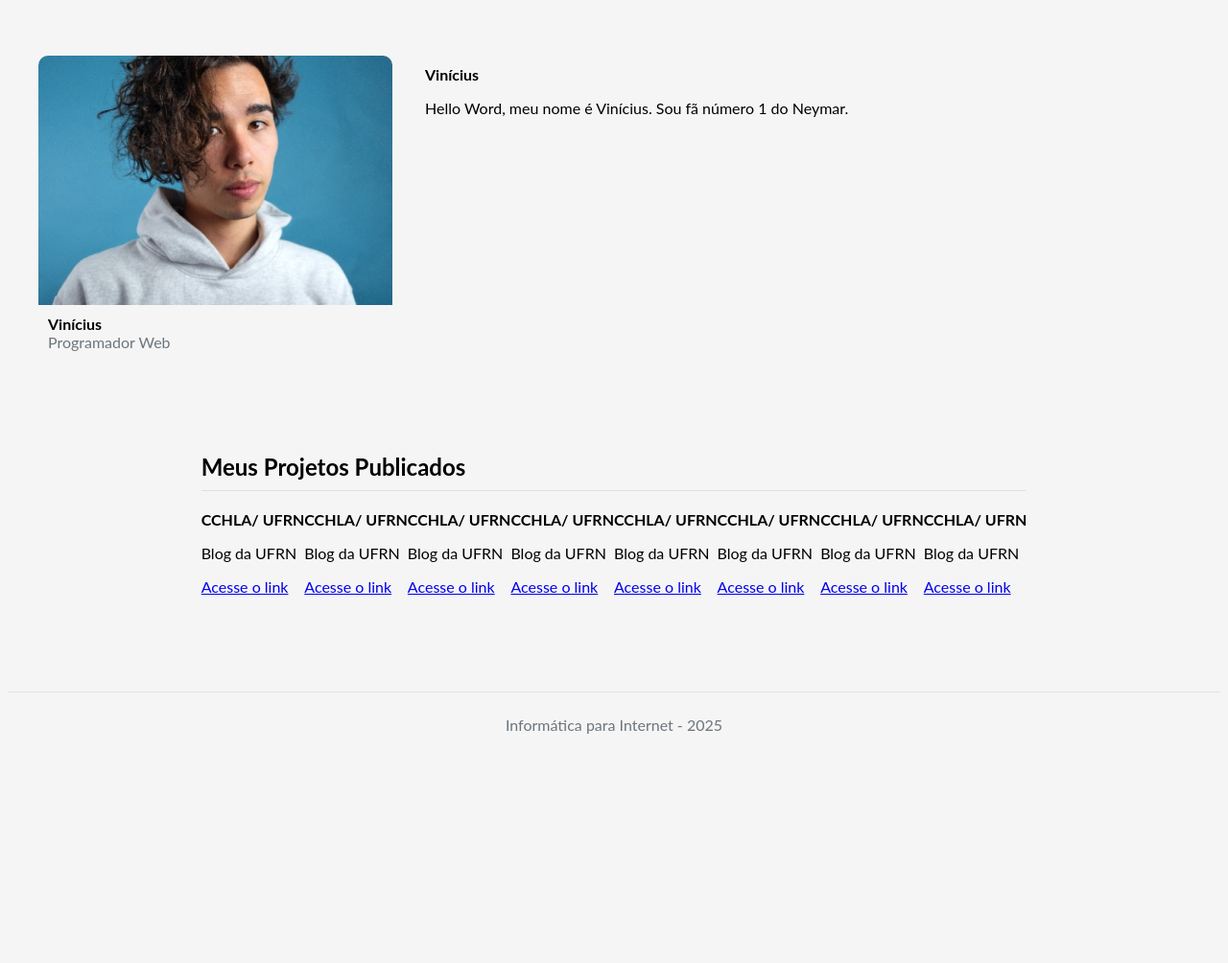
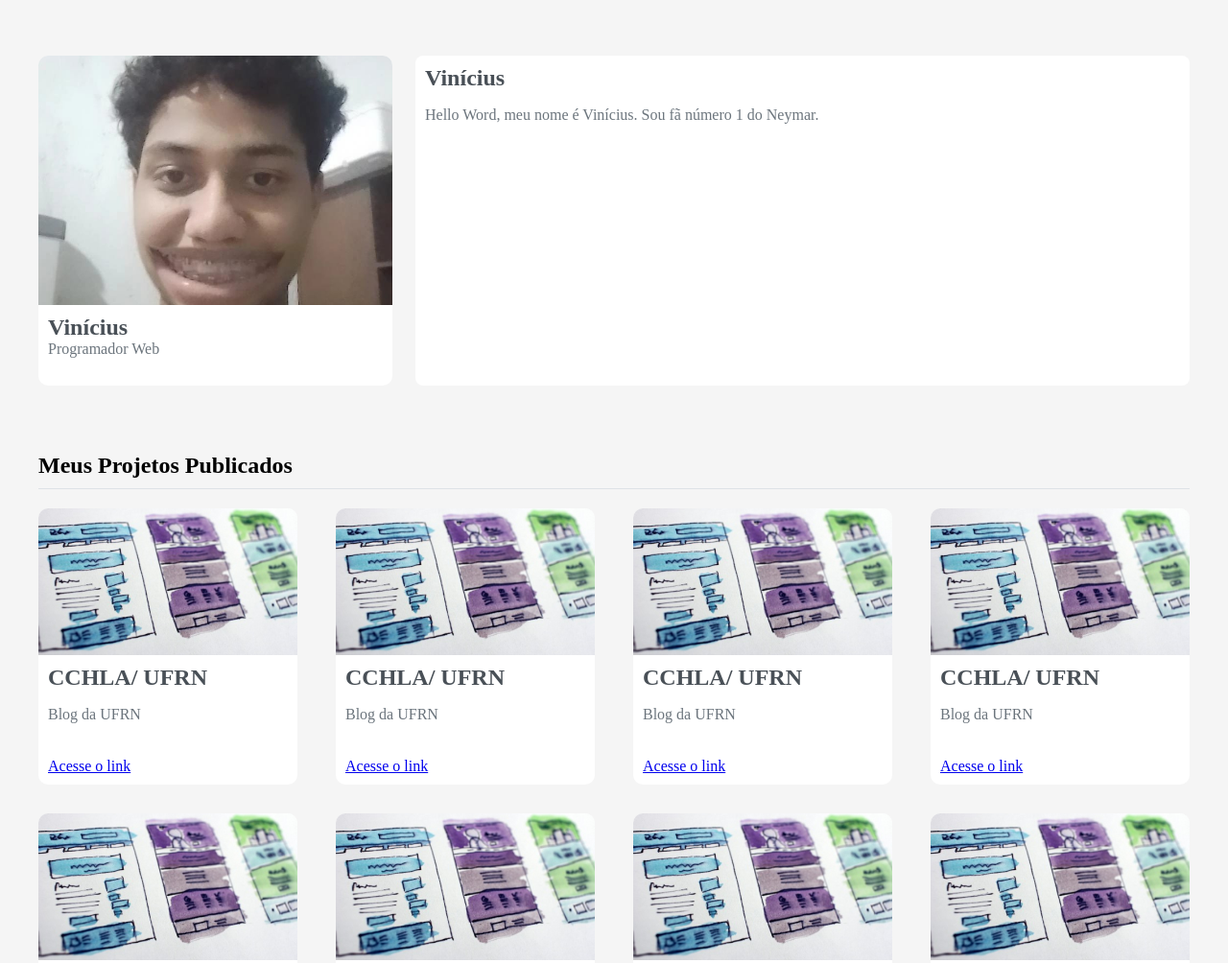
Before and after one commit to ViniciusM4/DesignWeb, a plain HTML site: page index.html in a window 1280 px wide. Shown: the top 1004 px of the page at 96% size. Before the commit the page ends 800 px from the top, so only its background shows below. Drawn offline with Linux system fonts and the light colour scheme.

Commit message:
Update index.css

```diff
--- a/assets/css/index.css
+++ b/assets/css/index.css
@@ -1,5 +1,4 @@
-body{
-    font-family: "Lato", serif;
+body {
     background: whitesmoke;
     display: flex;
     flex-direction: column;
@@ -7,60 +6,69 @@ body{
     align-items: center;
 }
 
-header{
+header {
     max-width: 1200px;
     width: 100%;
     display: flex;
     justify-content: space-between;
-    margin: 50px 0px 50px 0px;
+    margin: 50px 0;
     gap: 24px;
 }
-header .perfil{
+
+header .perfil {
     height: 344px;
     width: 369px;
     border-radius: 10px;
 }
-header .perfil .img-perfil{
+
+header .perfil .img-perfil {
     height: 260px;
     width: 369px;
-    background-image: url(../img/foto.png);
+    background-image: url(../img/lindao.jpg);
     background-position: center;
     background-size: cover;
     background-repeat: no-repeat;
-    border-radius: 10px 10px 0px 0px;
+    border-radius: 10px 10px 0 0;
 }
-header .perfil .name-perfil{
+
+header .perfil .name-perfil {
     padding: 10px;
 }
-header .perfil .name-perfil strong{display: block;}
-header .perfil .name-perfil small{
+
+header .perfil .name-perfil strong {
+    display: block;
+}
+
+header .perfil .name-perfil small {
     font-size: 16px;
     color: #6C757D;
 }
-header .name{
+
+header .name {
     height: 324px;
     width: 100%;
     padding: 10px;
     border-radius: 8px;
 }
 
-main{
+main {
     max-width: 1200px;
 }
-main h2{
+
+main h2 {
     font-size: 24px;
     padding-bottom: 10px;
     border-bottom: 1px solid #DEE2E6;
 }
-main .projects{}
-main .projects .cards{
+
+main .projects .cards {
     display: flex;
     flex-direction: row;
     flex-wrap: wrap;
     justify-content: space-between;
 }
 
-footer{
+footer {
     height: 67px;
     width: 100%;
     display: flex;
@@ -69,45 +77,88 @@ footer{
     margin-top: 100px;
     border-top: 1px solid #DEE2E6;
 }
-footer h2{
+
+footer h2 {
     font-size: 16px;
     color: #6C757D;
     font-weight: 400;
 }
 
+.card {
+    width: 270px;
+    min-width: 200px;
+    height: 288px;
+    border-radius: 10px;
+    display: flex;
+    flex-direction: column;
+    margin-bottom: 30px;
+}
+
+.card .img-card {
+    width: 100%;
+    height: 165px;
+    border-radius: 10px 10px 0 0;
+    background-image: url(../img/card.png);
+    background-position: center;
+    background-size: cover;
+    background-repeat: no-repeat;
+}
+
+.card .desc {
+    padding: 10px;
+}
+
+.card .link {
+    padding: 10px;
+}
+
+p {
+    color: #6C757D;
+}
+
+strong {
+    color: #495057;
+    font-size: 24px;
+}
+
+.background-white {
+    background: white;
+}
+
 @media (max-width: 600px) {
-    header{
-        width:  370px;
+    header {
+        width: 325px;
         flex-direction: column;
         justify-content: center;
         align-items: center;
+        margin: 15px 0 50px;
     }
 
-    header .perfil{
+    header .perfil {
         height: 344px;
-        width:  100%;
+        width: 100%;
     }
 
-    header .perfil .img-perfil{
+    header .perfil .img-perfil {
         height: 264px;
-        width:  100%;
-        background-image: url(../img/card.png);
+        width: 100%;
+        background-image: url(../img/lindao.jpg);
         background-position: center;
         background-size: cover;
         background-repeat: no-repeat;
     }
 
-    header .name{
+    header .name {
         height: 150px;
         border-radius: 8px;
         width: auto;
     }
 
-    main{
-        width: 370px;
+    main {
+        width: 325px;
     }
 
-    main .projects .cards{
+    main .projects .cards {
         flex-direction: column;
         justify-content: center;
         align-items: center;
```
